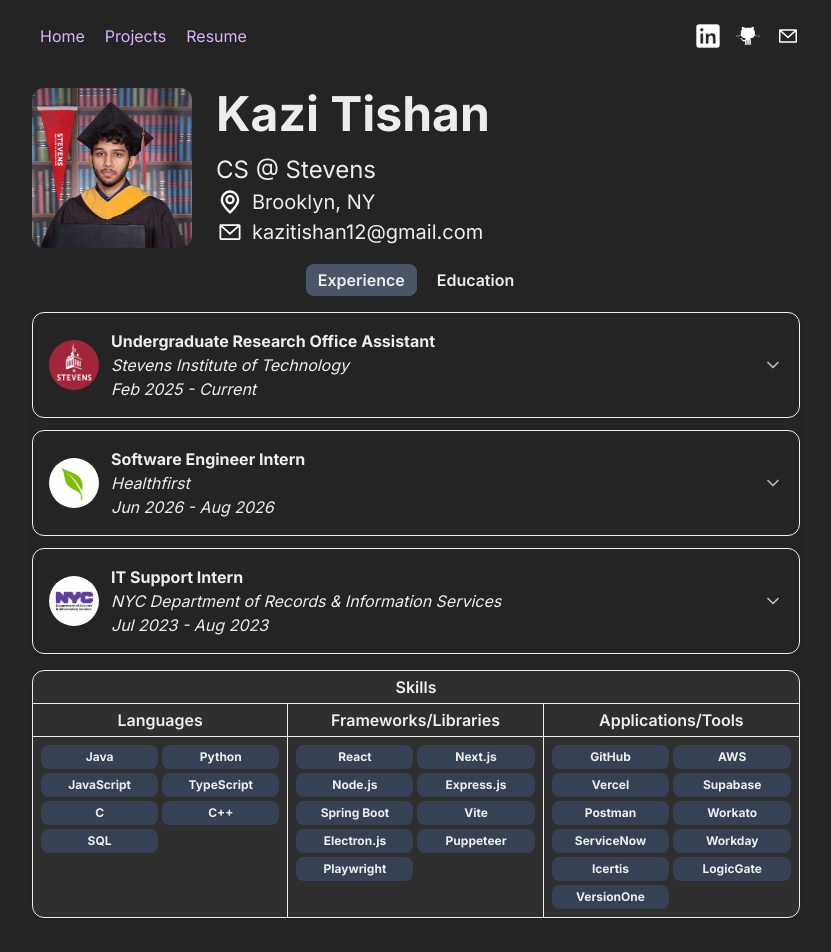
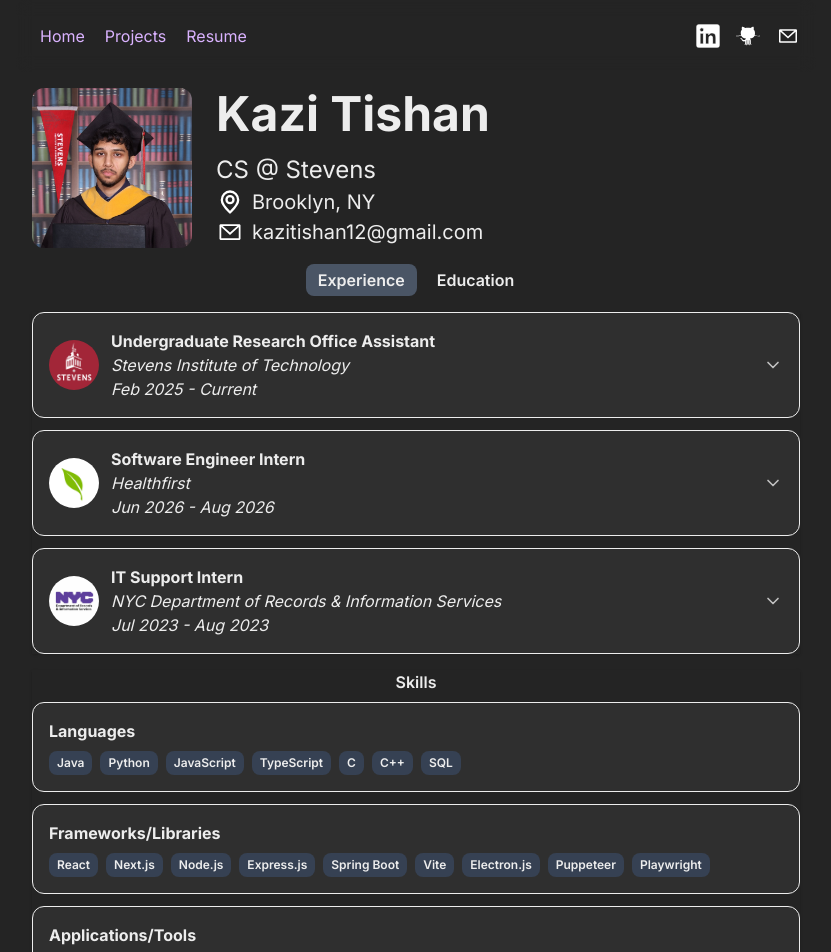
Before and after one commit to kazitishan/Portfolio, a Next.js app: page / in a window 1280 px wide. Shown: the top 952 px of the page, without its empty margins (224-1055 px from the left). Built offline with nearby package versions, Linux system fonts and the light colour scheme.

Commit message:
Displaying skills in a more effective way

```diff
--- a/src/components/AboutSection.jsx
+++ b/src/components/AboutSection.jsx
@@ -11,7 +11,7 @@ function AboutSection({ data }) {
     const expandable = hasBullets || hasAttachments;
 
     return (
-        <div className="mb-3 flex flex-col rounded-xl border p-4">
+        <div className="mb-3 flex flex-col rounded-xl border p-4 bg-card">
             {expandable ? (
                 <button type="button" onClick={() => setExpanded((prev) => !prev)} aria-expanded={expanded} aria-controls={detailsId} className="flex w-full cursor-pointer items-center">
                     <img src={data.img} alt={data.subtitle} className="w-[50px] min-w-[50px] rounded-full" />
--- a/src/components/Skills.jsx
+++ b/src/components/Skills.jsx
@@ -4,24 +4,22 @@ const { skills } = info;
 
 function Skills() {
     return (
-        <div className="rounded-xl border bg-card text-card-foreground shadow m-4">
-            <div className="rounded-t-xl flex justify-center font-semibold p-1">Skills</div>
+        <div className="text-card-foreground shadow m-4">
+            <div className="mb-2 flex justify-center font-semibold">Skills</div>
 
-            <div className="grid grid-cols-1 sm:grid-cols-3 border-t">
-                {skills.map(({ category, items }) => (
-                    <div key={category} className="border-b sm:border-b-0 sm:border-r last:border-0">
-                        <p className="text-center font-semibold p-1 border-b">{category}</p>
+            {skills.map(({ category, items }) => (
+                <div key={category} className="mb-3 rounded-xl border p-4 text-left bg-card">
+                    <h3 className="font-bold">{category}</h3>
 
-                        <div className="grid grid-cols-2 gap-1 p-2">
-                            {items.map((item) => (
-                                <div key={item} className="rounded-lg bg-gray-700 p-1 text-center">
-                                    <p className="text-xs font-bold">{item}</p>
-                                </div>
-                            ))}
-                        </div>
+                    <div className="mt-2 flex flex-wrap gap-2">
+                        {items.map((item) => (
+                            <span key={item} className="rounded-lg bg-gray-700 px-2 py-1 text-xs font-semibold">
+                                {item}
+                            </span>
+                        ))}
                     </div>
-                ))}
-            </div>
+                </div>
+            ))}
         </div>
     );
 }
```
